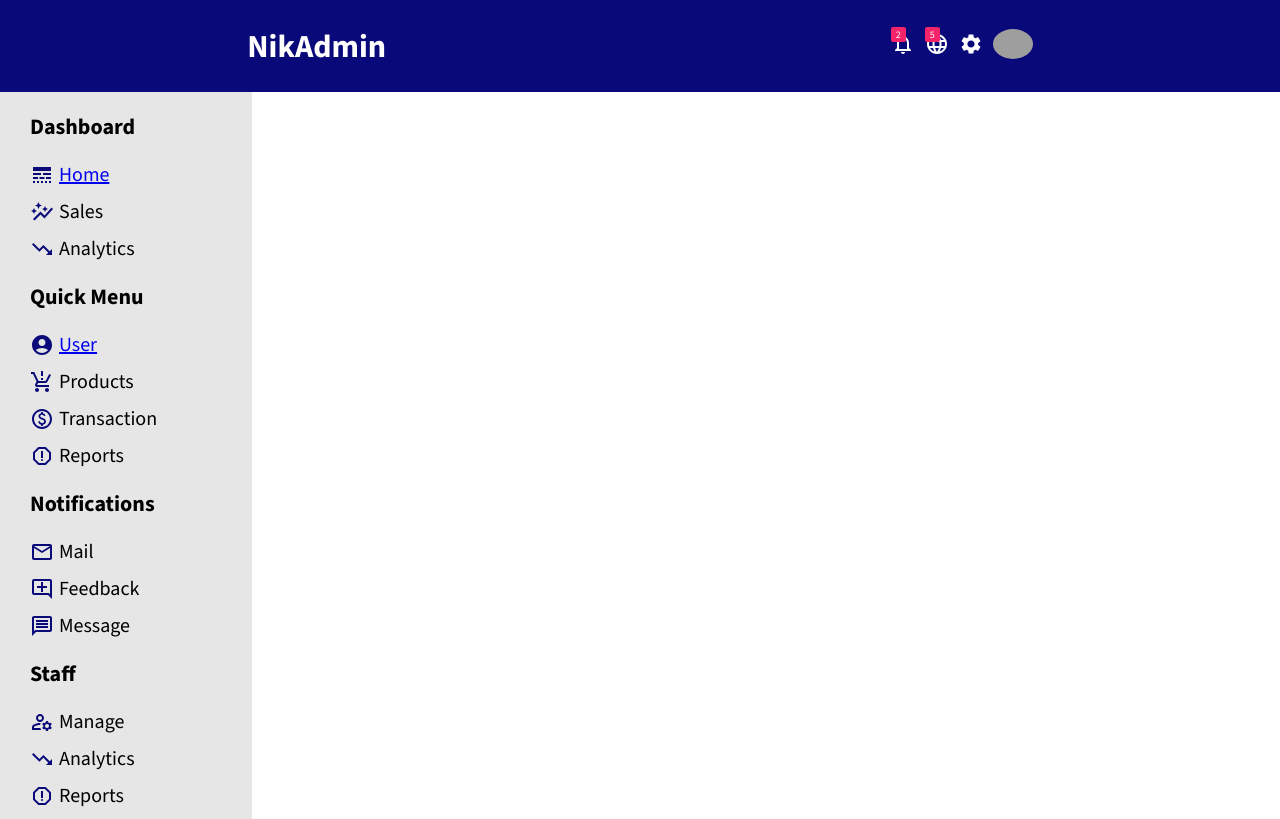
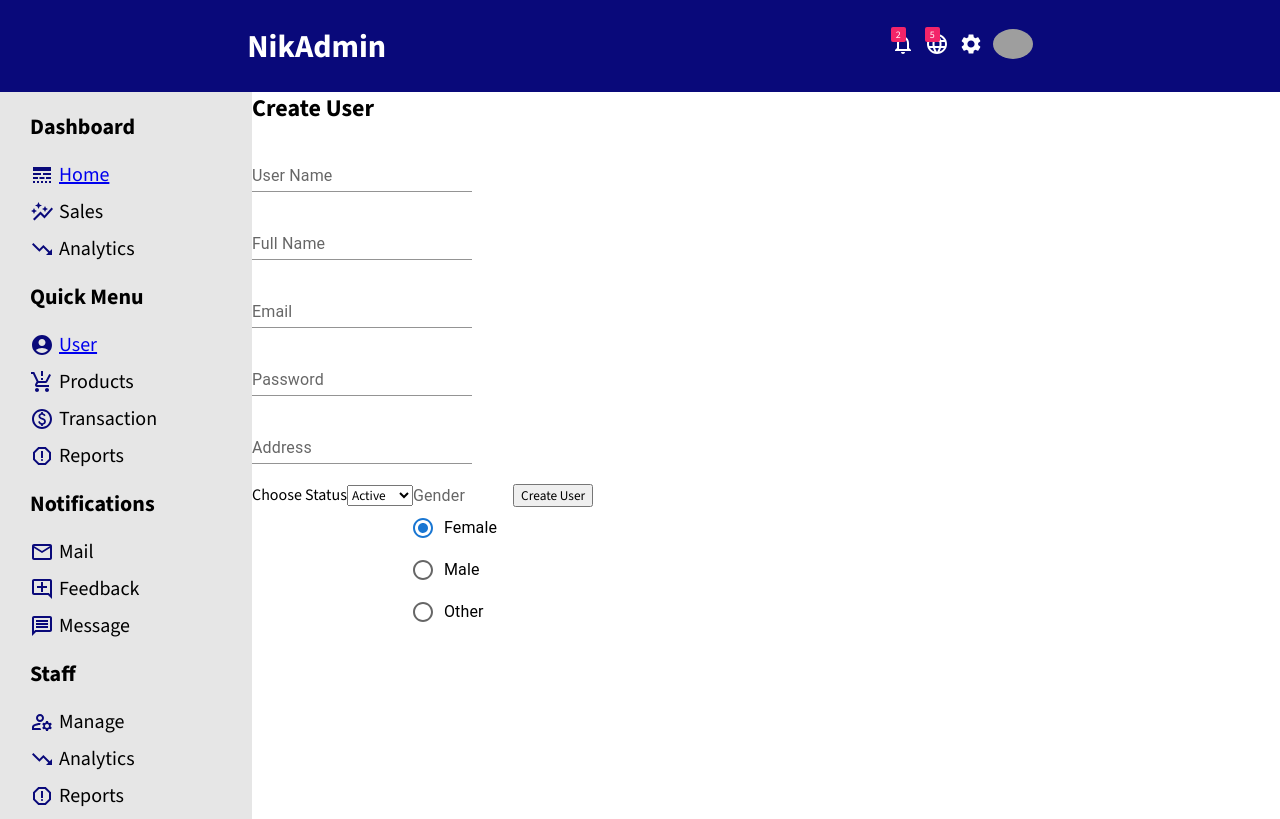
Before and after one commit to Samiul-Ahmed-96/admin-dashboard, a React (Create React App) app: page /CreateUser in a window 1280 px wide. Built offline with nearby package versions, Linux system fonts and the light colour scheme; grey boxes are pictures that could not be loaded.

Commit message:
Make create user

```diff
--- a/src/App.js
+++ b/src/App.js
@@ -3,6 +3,7 @@ import { BrowserRouter, Route, Routes } from "react-router-dom";
 import './App.scss';
 import Navbar from './Components/Navbar/Navbar';
 import Sidebar from './Components/Sidebar/Sidebar';
+import CreateUser from "./Pages/CreateUser/CreateUser";
 import Home from './Pages/Home/Home/Home';
 import User from "./Pages/User/User";
 import UserEdit from "./Pages/UserEdit/UserEdit";
@@ -19,6 +20,7 @@ function App() {
      <Route path="/" element={<Home />} />
      <Route path="/home" element={<Home />} />
      <Route path="/user" element={<User />} />
+     <Route path="/CreateUser" element={<CreateUser />} />
      <Route path="/user/:userId" element={<UserEdit />} />
      </Routes>
    </div>
--- /dev/null
+++ b/src/Pages/CreateUser/CreateUser.js
@@ -0,0 +1,39 @@
+import { FormControl, FormControlLabel, FormLabel, Radio, RadioGroup, TextField } from '@mui/material';
+import React from 'react';
+
+const CreateUser = () => {
+    return (
+        <div className='create-user'>
+           <h2>Create User</h2>
+           <form>
+           <TextField id="standard-basic" label="User Name" variant="standard" />
+           <TextField id="standard-basic" label="Full Name" variant="standard" />
+           <TextField id="standard-basic" label="Email" variant="standard" />
+           <TextField id="standard-basic" label="Password" variant="standard" />
+           <TextField id="standard-basic" label="Address" variant="standard" />
+           <label for="status">Choose Status</label>
+            <select name="status" id="status">
+                <option value="active">Active</option>
+                <option value="deactive">Deacive</option>
+            </select>
+           <FormControl component="fieldset">
+           <FormLabel component="legend">Gender</FormLabel>
+           <RadioGroup
+             aria-label="gender"
+             defaultValue="female"
+             name="radio-buttons-group"
+           >
+             <FormControlLabel value="female" control={<Radio />} label="Female" />
+             <FormControlLabel value="male" control={<Radio />} label="Male" />
+             <FormControlLabel value="other" control={<Radio />} label="Other" />
+           </RadioGroup>
+         </FormControl>
+         <input type="submit" value="Create User" />
+
+
+           </form>
+        </div>
+    );
+};
+
+export default CreateUser;
--- a/src/Pages/UserEdit/UserEdit.js
+++ b/src/Pages/UserEdit/UserEdit.js
@@ -1,5 +1,6 @@
 import { TextField } from '@mui/material';
 import React from 'react';
+import { Link } from 'react-router-dom';
 import './UserEdit.scss';
 
 const UserEdit = () => {
@@ -7,7 +8,7 @@ const UserEdit = () => {
         <div className='user-container'>
             <div className="usertitle">
                 <h1>Create User</h1>
-                <button className='createNewUser'>Create</button>
+                <Link to="/CreateUser"><button className='createNewUser'>Create</button></Link>
             </div>
             <div className="user-info-edit">
                 <h1>Edit User</h1>
--- a/src/Pages/UserEdit/UserEdit.scss
+++ b/src/Pages/UserEdit/UserEdit.scss
@@ -35,5 +35,5 @@
 }
 .user-info-edit input {
   display: block;
-  margin: 20px 0px;
+  margin: 15px 0px;
 }
```
Also changed, not shown: src/Pages/CreateUser/CreateUser.scss (added).
